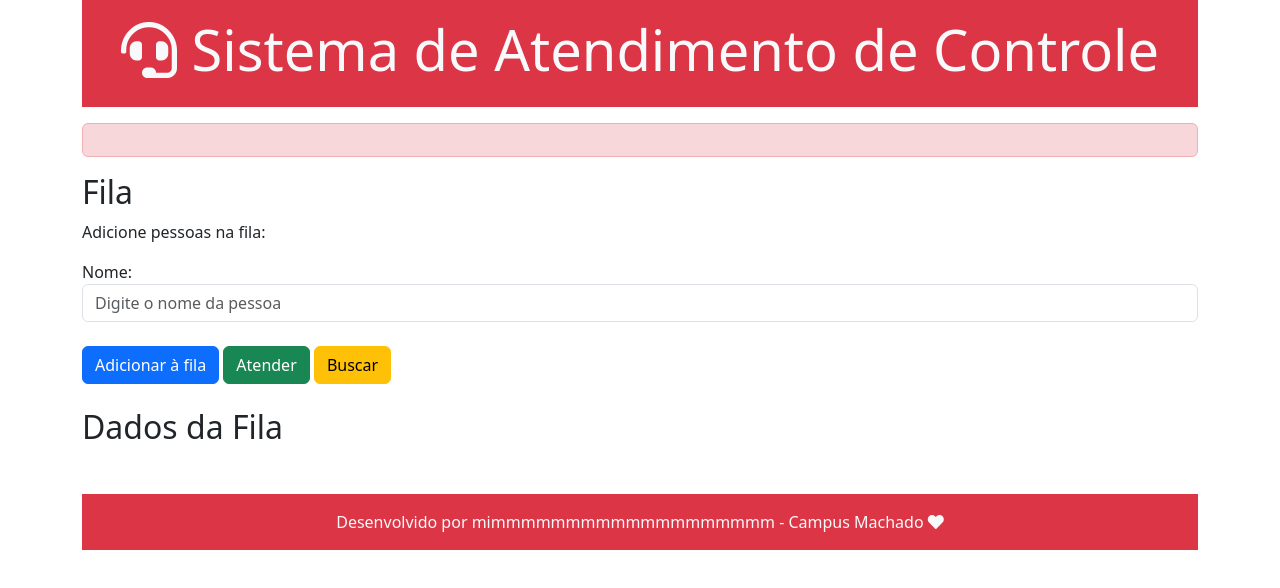
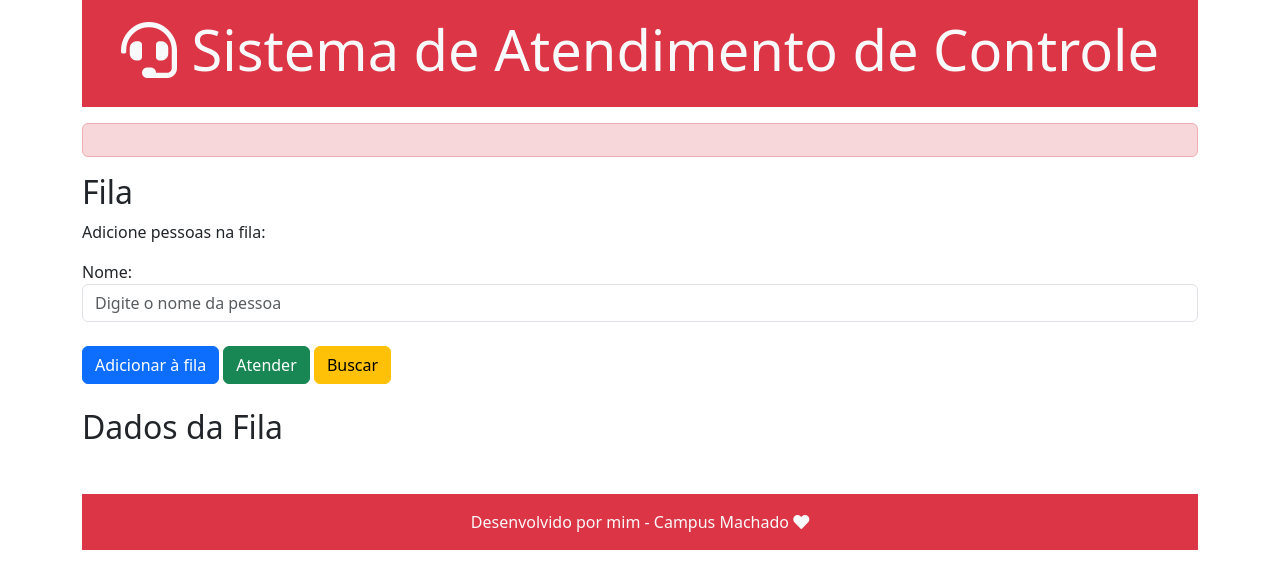
Before and after one commit to 0Nimsay0/Trabalho-Sistema-Atendimento, a plain HTML site: page index.html in a window 1280 px wide. Drawn offline with nearby package versions, Linux system fonts and the light colour scheme.

Commit message:
versao 3

```diff
--- a/index.html
+++ b/index.html
@@ -34,7 +34,7 @@
       <ul id="listFila"></ul>
       <footer class="footer bg-danger text-light text-center mt-5 py-3">
       <div class="container text-center">
-        <span class="text-light">Desenvolvido por mimmmmmmmmmmmmmmmmmmm - Campus Machado <i class="fas fa-heart"></i></span>
+        <span class="text-light">Desenvolvido por mim - Campus Machado <i class="fas fa-heart"></i></span>
       </div>
     </footer>
   </div>
```
